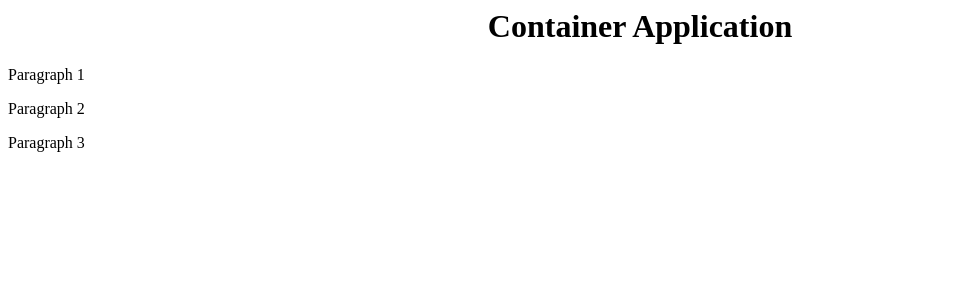
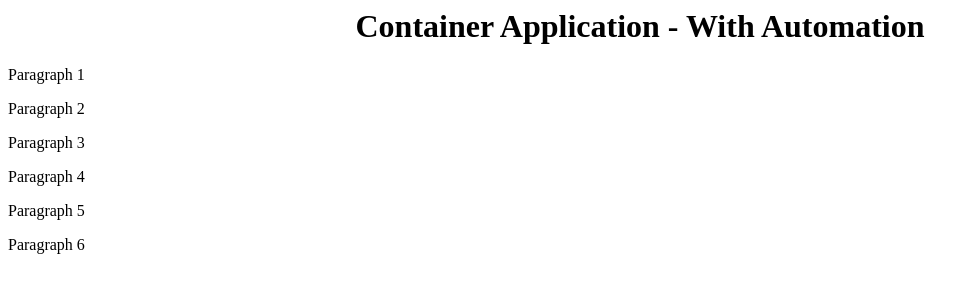
Before and after one commit to dchun01/apprepo, a plain HTML site: page index.html in a window 1280 px wide. Shown: the whole page, without its empty margins (0-980 px from the left). Drawn offline with Linux system fonts and the light colour scheme.

Commit message:
test pipeline

```diff
--- a/index.html
+++ b/index.html
@@ -3,12 +3,15 @@
 
 <body>
     <center>
-        <h1>Container Application</h1>
+        <h1>Container Application - With Automation</h1>
     </center>
     <section>
         <p>Paragraph 1</p>
         <p>Paragraph 2</p>
         <p>Paragraph 3</p>
+        <p>Paragraph 4</p>
+        <p>Paragraph 5</p>
+        <p>Paragraph 6</p>
     </section>
 </body>
 
```
